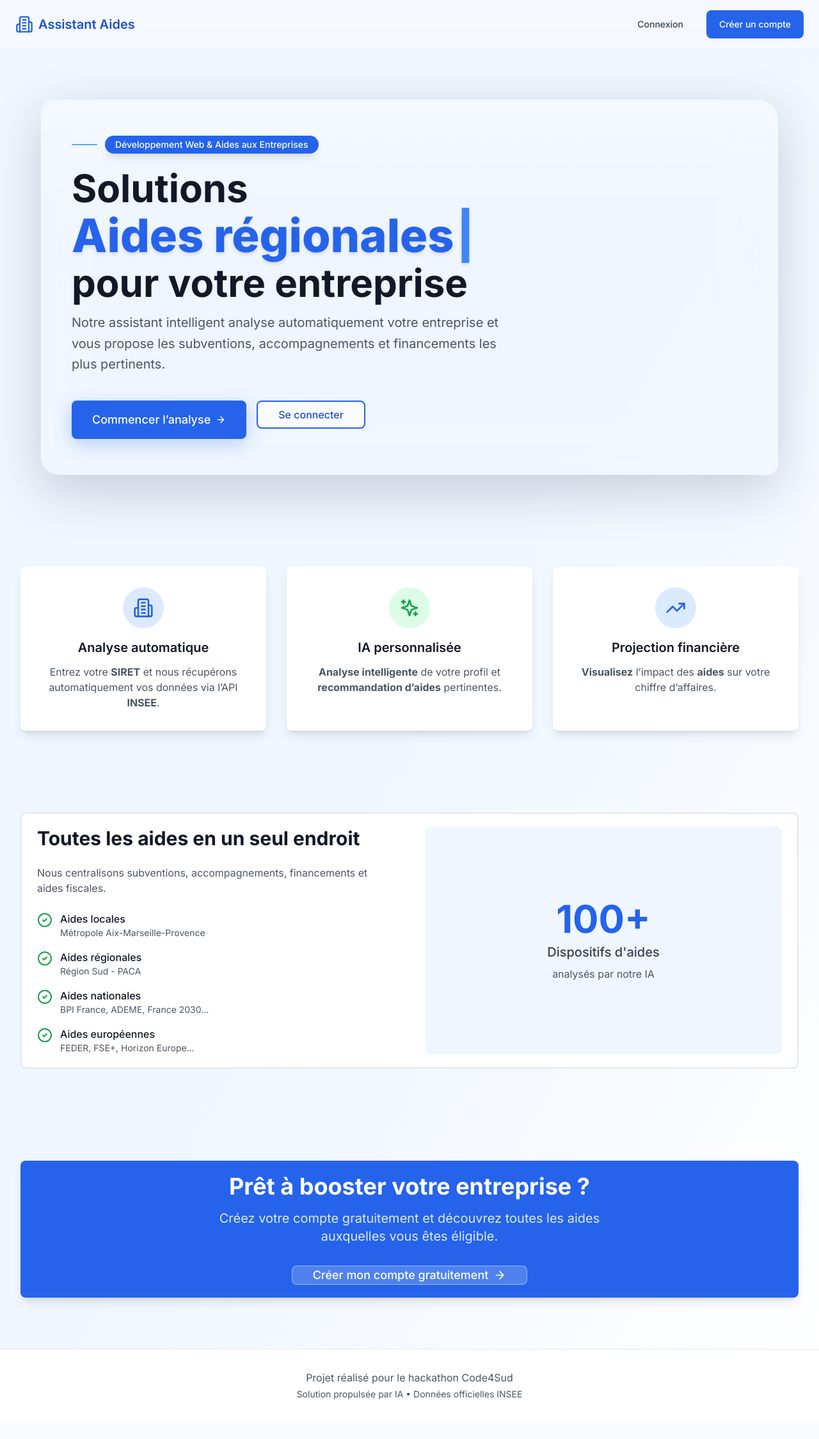
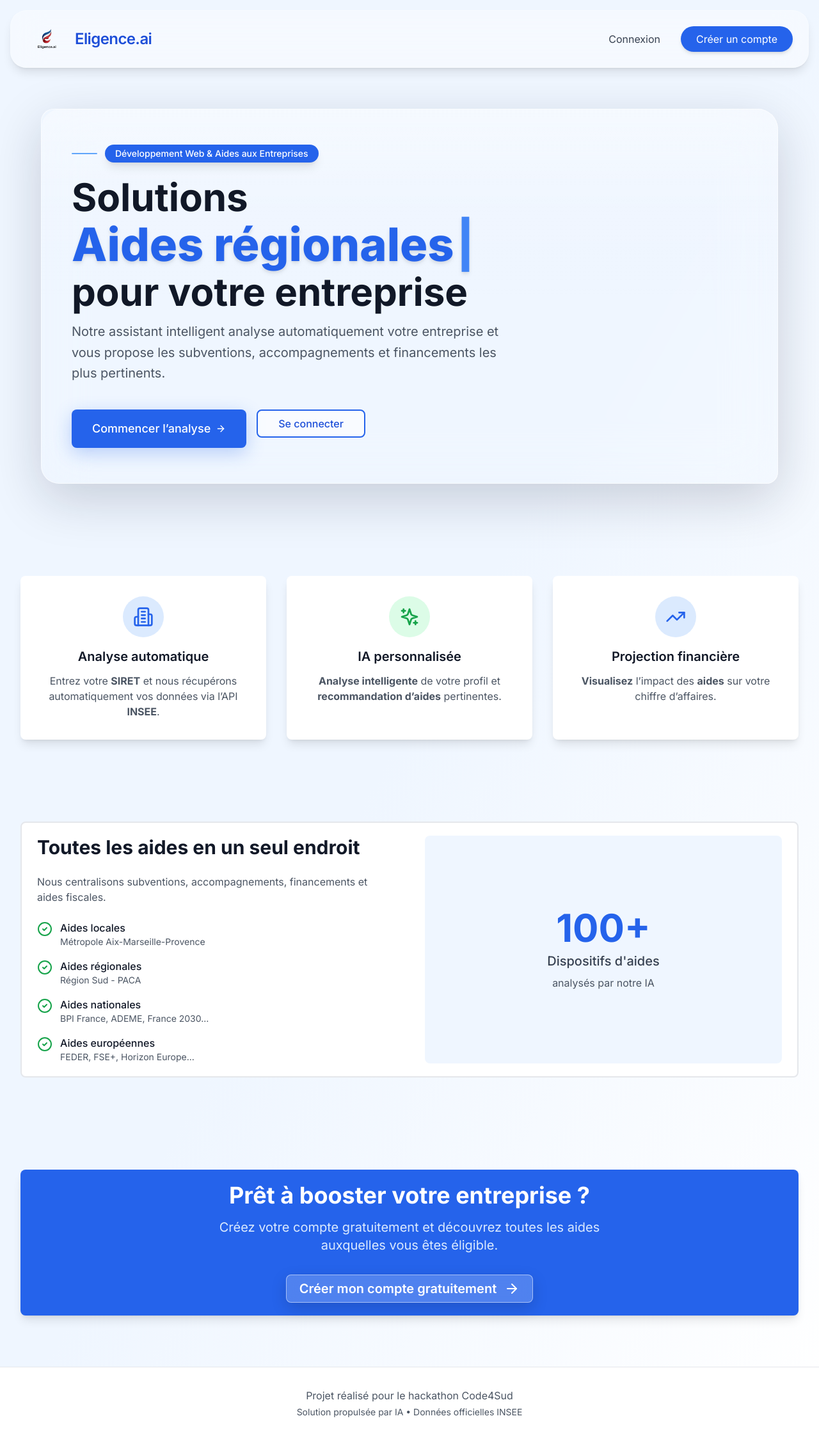
Before and after one commit to evxn13/hackathon, a Next.js app: page / in a window 1280 px wide. Shown: the whole page at 64% size. Before the commit the page ends 2221 px from the top, so only its background shows below. Built offline with nearby package versions, Linux system fonts and the light colour scheme.

Commit message:
Modif Header / Btn

```diff
--- a/app/page.tsx
+++ b/app/page.tsx
@@ -54,56 +54,53 @@
 
   return (
     <div className="min-h-screen bg-gradient-to-br from-primary-50 via-blue-50 to-white">
-      {/* Header */}
-      <header className="sticky top-0 z-50">
-        <div className="
-    absolute inset-0
+<header className="sticky top-4 z-50 px-4">
+  <div
+    className="
+      relative
+      max-w-7xl mx-auto
+      px-6 py-3
+      flex items-center justify-between
       bg-white/40
       backdrop-blur-xl
-    border-b border-white/30
-  " />
-
-        <div className="relative max-w-7xl mx-auto px-6 py-4 flex items-center justify-between">
-
+      border border-white/30
+      rounded-[25px]
+      shadow-lg
+    "
+  >
     {/* Logo */}
-          <div className="flex items-center gap-2">
-            <Building2 className="w-7 h-7 text-primary-600" />
-            <span className="text-xl font-semibold text-primary-700">
-              Assistant Aides
+    <div className="flex items-center gap-3">
+      <img
+        src="/Logo.png"
+        alt="Eligence.ai Logo"
+        className="w-16 h-16 object-contain"
+      />
+      <span className="text-2xl font-semibold text-primary-700 tracking-tight">
+        Eligence.ai
       </span>
     </div>
 
     {/* Menu */}
-          <nav className="flex items-center gap-4">
-
+    <nav className="flex items-center gap-8">
       <Link href="/auth/login">
-              <Button
-                variant="ghost"
-                className="
-            px-4 py-2 text-sm
-            text-gray-700
-            hover:text-primary-600
-            transition
-          "
-              >
+        <span className="text-base text-gray-700 hover:text-primary-600 transition">
           Connexion
-              </Button>
+        </span>
       </Link>
 
       <Link href="/auth/register">
-              <Button
+        <span
           className="
-            px-5 py-2 text-sm
+            px-6 py-2.5
+            text-base
             bg-primary-600 text-white
-            rounded-full
-            hover:bg-primary-500
-            shadow-sm
+            rounded-full hover:bg-primary-500 transition
+            shadow-md
           "
         >
           Créer un compte
-              </Button>
+        </span>
       </Link>
-
     </nav>
   </div>
 </header>
@@ -313,19 +310,23 @@
 
             <Link href="/auth/register">
               <Button
-                size="lg"
                 className="
-    text-lg px-8
-    bg-white/20 backdrop-blur-md text-white border border-white/40
+      text-xl font-semibold       /* texte plus grand */
+      px-12 py-4                 /* largeur + hauteur */
+      rounded-2xl               /* arrondi large */
+      bg-white/20 backdrop-blur-md
+      border border-white/50
+      text-white
       hover:bg-white/30 hover:border-white/60
       transition-all duration-300
+      shadow-[0_8px_25px_rgba(0,0,0,0.15)]   /* option : ombre douce */
     "
               >
                 Créer mon compte gratuitement
-                <ArrowRight className="w-5 h-5 ml-2" />
+                <ArrowRight className="w-6 h-6 ml-3" />
               </Button>
+            </Link>
 
-            </Link>
           </CardContent>
         </Card>
       </section>
```
Also changed, not shown: public/Logo.png (added). Lines whose indentation alone changed are shown as unchanged.
